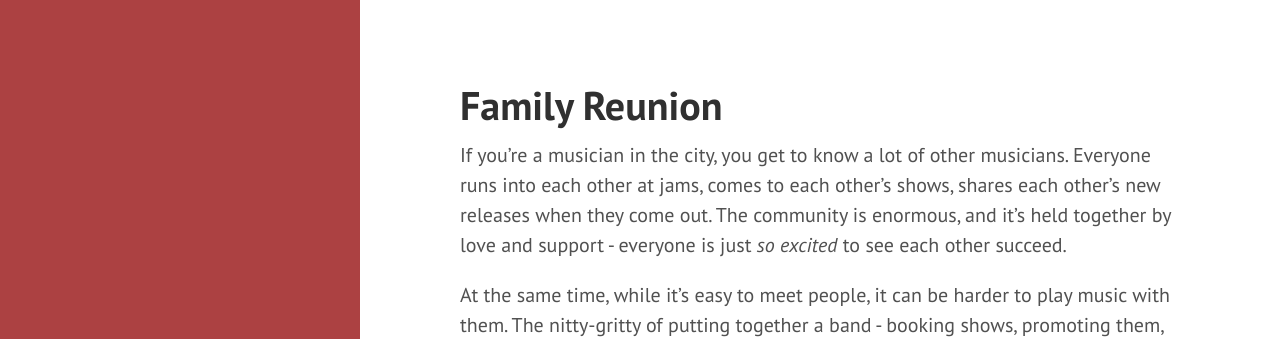
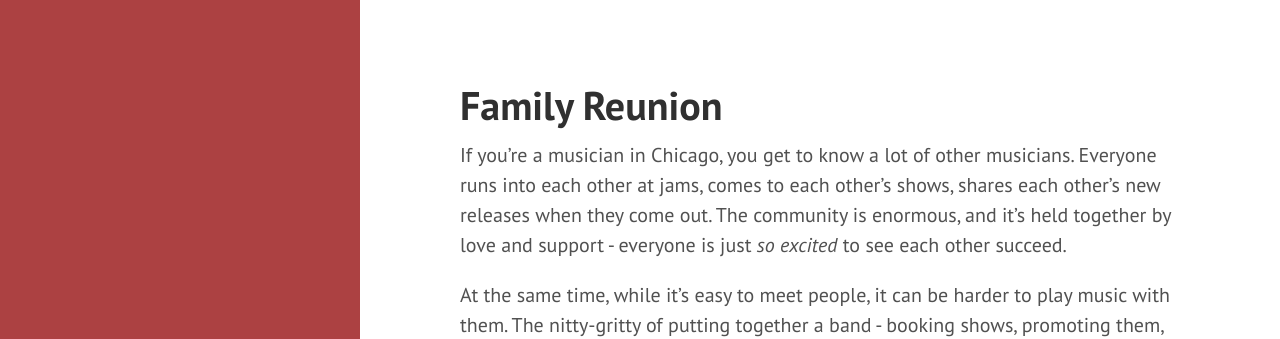
Before and after one commit to michaelgalperin/git_website_old, a Jekyll site: the page built from famreunion.md, in a window 1280 px wide and 900 px high. Shown: the top 339 px of the window. Built offline with Jekyll 4.4.1, drawn with Linux system fonts in a browser that asks for light colours; Markdown is read by kramdown in place of the engine named in the settings.

Commit message:
clarified chicago

```diff
--- a/famreunion.md
+++ b/famreunion.md
@@ -3,7 +3,7 @@ layout: page
 title: Family Reunion
 ---
 
-If you're a musician in the city, you get to know a lot of other musicians. Everyone runs into each other at jams, comes to each other's shows, shares each other's new releases when they come out. The community is enormous, and it's held together by love and support - everyone is just *so excited* to see each other succeed.
+If you're a musician in Chicago, you get to know a lot of other musicians. Everyone runs into each other at jams, comes to each other's shows, shares each other's new releases when they come out. The community is enormous, and it's held together by love and support - everyone is just *so excited* to see each other succeed.
 
 At the same time, while it's easy to meet people, it can be harder to play music with them. The nitty-gritty of putting together a band - booking shows, promoting them, recording music - all takes a huge amount of work and commitment. My friends and I always felt that there were so many talented musicians who we knew and admired, but with whom we didn't ever have the chance to collaborate because everyone had so little time.
 
@@ -26,6 +26,7 @@ Becca Baruc made an incredible poster for the event, for which she literally ***
 ![poster](https://i.ibb.co/grf33pj/familyreunion2.png){:class="img-responsive"}
 ![crowd_jacob](https://i.ibb.co/Pwwy2yg/crowd-jacob.jpg){:class="img-responsive"}
 ![bindu](https://i.ibb.co/Fsg1CKq/bindu-cute.jpg){:class="img-responsive"}
+![hornrehearsal](https://i.ibb.co/Qd59pYp/horn-rehearsal.jpg){:class="img-responsive"}
 ![rene](https://i.ibb.co/1R7LCN7/RENO.jpg){:class="img-responsive"}
 ![crowd_xander](https://i.ibb.co/5njKDmm/crowd-xander.jpg){:class="img-responsive"}
 ![fullteam](https://i.ibb.co/HCCJPPP/team.jpg){:class="img-responsive"}
```
